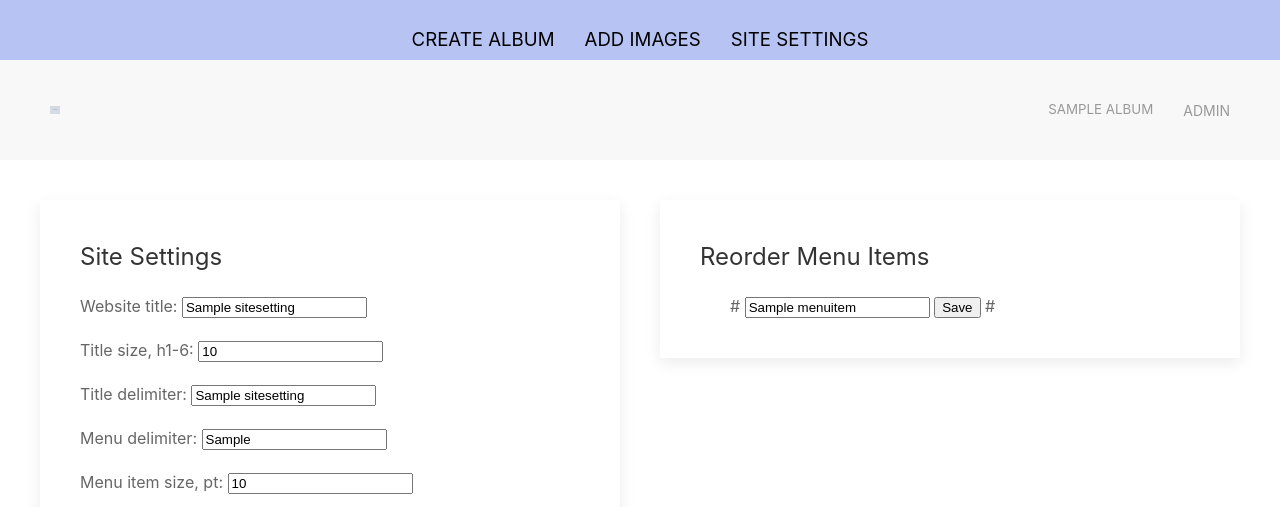
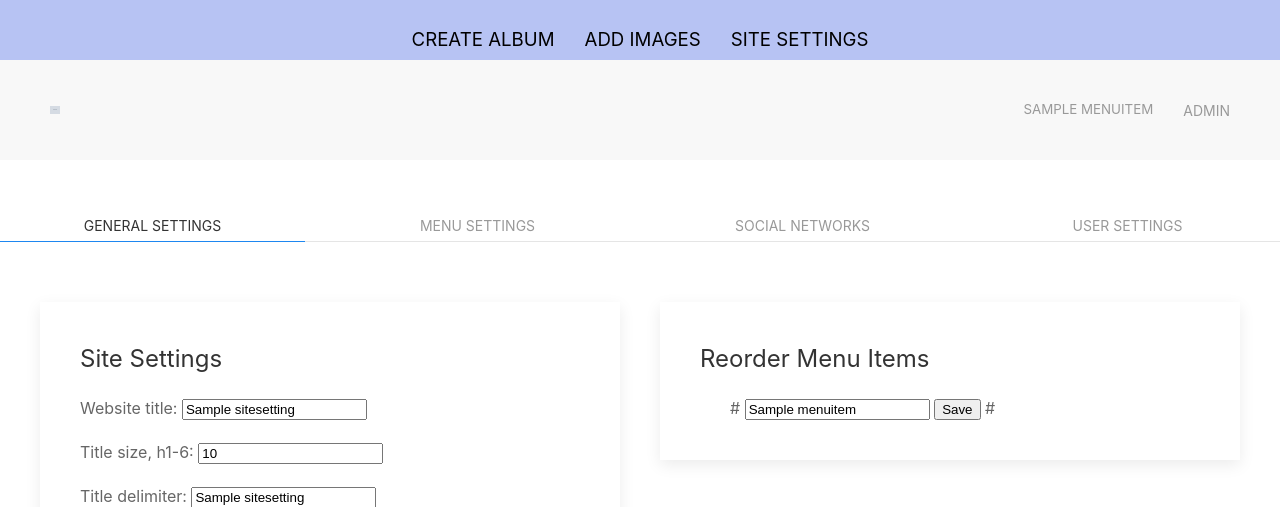
Before and after one commit to endlessnights/photogallery, a Django app: page /sys/settings in a window 1280 px wide. Shown: the top 507 px of the page. Run offline with Django 3.2, Linux system fonts and the light colour scheme; a user stored in the database is signed in; tables that the repository leaves empty hold one stand-in row (values such as "Sample post"); grey boxes marked "Sample" are stand-in pictures; some libraries are stand-ins or nearby versions.

Commit message:
Changed Menu design and added Privilege and status option to Menu items

```diff
--- a/core/smartgallery/forms.py
+++ b/core/smartgallery/forms.py
@@ -38,7 +38,8 @@ class CreateAlbumView(forms.ModelForm):
             'status',
         ]
 
-class AddSocialForm(forms.ModelForm):
+
+class SocialForm(forms.ModelForm):
     class Meta:
         model = SocialLinks
         fields = [
--- a/core/smartgallery/models.py
+++ b/core/smartgallery/models.py
@@ -161,6 +161,7 @@ class MenuItem(models.Model):
     album = models.OneToOneField('Album', on_delete=models.CASCADE)
     name = models.CharField(max_length=120)
     order = models.PositiveIntegerField(default=0)
+    privilege = models.BooleanField(verbose_name='Menu title privilege', default=False)
     status = models.BooleanField(verbose_name='Visibility', default=True)
 
     class Meta:
--- a/core/smartgallery/templates/front/base.html
+++ b/core/smartgallery/templates/front/base.html
@@ -38,9 +38,11 @@
                 <div class="uk-navbar-right">
                     <ul class="uk-navbar-nav">
                         {% for item in menu_items %}
-                        <li><a style="font-size:{{settings.menu_items_size}}pt;" href="/{{ item.album.slug }}">{{ item.album.name|upper }}</a></li>
+                        {% if item.status %}
+                        <li><a style="font-size:{{settings.menu_items_size}}pt;" href="/{{ item.album.slug }}">{% if item.privilege %}{{ item.name|upper }}{% else %}{{ item.album.name }}{% endif %}</a></li>
                         {% if not forloop.last %}
                         <li><a style="font-size:18pt;">{{settings.menu_delimiter}}</a></li>
+                        {% endif %}
                         {% endif %}
                         {% endfor %}
                         {% if settings.show_about_page %}
--- a/core/smartgallery/templates/front/site_settings.html
+++ b/core/smartgallery/templates/front/site_settings.html
@@ -1,10 +1,15 @@
 {% extends 'front/base.html' %}
 {% block content %}
 {% if user.is_authenticated %}
-<title>Site Settings | {{settings.title}}</title>
-<link rel="stylesheet" href="https://code.jquery.com/ui/edit_album.13.0/themes/base/jquery-ui.css">
-<script src="https://code.jquery.com/jquery-3.6.0.min.js"></script>
-<script src="https://code.jquery.com/ui/1.13.0/jquery-ui.min.js"></script>
+<title>General Settings | {{settings.title}}</title>
+<div style="margin-top:50px;">
+    <ul class="uk-child-width-expand uk-tab">
+        <li class="uk-active"><a href="{% url 'site_settings' %}">General settings</a></li>
+        <li><a href="{% url 'menu_settings' %}">Menu settings</a></li>
+        <li><a href="#">Social networks</a></li>
+        <li><a href="#">User settings</a></li>
+    </ul>
+</div>
 <div class="uk-child-width-expand@s uk-text-center" uk-grid style="padding: 40px;">
     <div>
         <div class="uk-card uk-card-default uk-card-body" style="text-align: left;">
@@ -33,60 +38,6 @@
         </div>
     </div>
 </div>
-<script>
-        $(function() {
-            $("#menu-items").sortable();
-
-            // Add event listener for the "Save" button clicks
-            $(".save-button").on("click", function() {
-                var itemId = $(this).data("menu-item-id");
-                var newName = $(this).siblings(".item-name").val();
-
-                // Send the updated name to the server-side using AJAX
-                $.ajax({
-                    type: "POST",
-                    url: "{% url 'update_menu_item_name' %}",
-                    data: {
-                        "item_id": itemId,
-                        "new_name": newName,
-                        "csrfmiddlewaretoken": "{{ csrf_token }}"
-                    },
-                    success: function(response) {
-                        // Handle the success response, if needed
-                        console.log(response);
-                    },
-                    error: function(error) {
-                        // Handle the error response, if needed
-                        console.error(error);
-                    }
-                });
-            });
-        });
-    </script>
-<script>
-$(function() {
-            $("#menu-items").sortable({
-                update: function(event, ui) {
-                    var newOrder = $(this).sortable('toArray', { attribute: 'data-menu-item-id' });
-
-                    $.ajax({
-                        type: 'POST',
-                        url: '{% url 'update_menu_order' %}',
-                        data: {
-                            'new_order': newOrder,
-                            'csrfmiddlewaretoken': '{{ csrf_token }}'
-                        },
-                        success: function() {
-                            // You may choose to handle success response if needed.
-                        },
-                        error: function() {
-                            // You may choose to handle error response if needed.
-                        }
-                    });
-                }
-            });
-        });
-</script>
 {% endif %}
 {% endblock %}
 {% block copyright %}
--- a/core/smartgallery/urls.py
+++ b/core/smartgallery/urls.py
@@ -15,6 +15,7 @@ urlpatterns = [
     path('sys/change_album/<int:photo_id>/<int:album_id>', views.change_album, name='change_album'),
     path('sys/images/<int:image_id>/change_visibility', views.change_visibility, name='change_visibility'),
     path('sys/settings', views.site_settings, name='site_settings'),
+    path('sys/menu_settings', views.menu_settings, name='menu_settings'),
     path('sys/update_menu_order/', views.update_menu_order, name='update_menu_order'),
     path('sys/update_menu_item_name/', views.update_menu_item_name, name='update_menu_item_name'),
     path('sys/add_social/', views.add_social, name='add_social'),
--- a/core/smartgallery/views.py
+++ b/core/smartgallery/views.py
@@ -3,7 +3,7 @@ from django.views.decorators.http import require_POST
 from django.shortcuts import render, redirect, get_object_or_404
 from django.http import JsonResponse, HttpResponse
 import json
-from .forms import SiteSettingsForm, CreateAlbumView, EditAlbumForm, EditAboutForm, AddSocialForm
+from .forms import SiteSettingsForm, CreateAlbumView, EditAlbumForm, EditAboutForm, SocialForm
 from .models import SiteSettings, Album, Image, MenuItem, SocialLinks, AboutPage
 
 
@@ -20,8 +20,17 @@ def site_settings(request):
 
     return render(request, 'front/site_settings.html', {
         'form': form,
-        'menu_items': menu_items,
+        "menu_items": menu_items,
         'settings': settings,
+    })
+
+
+def menu_settings(request):
+    settings = SiteSettings.objects.first()
+    menu_items = MenuItem.objects.order_by('order')
+    return render(request, 'front/menu_settings.html', {
+                  "menu_items": menu_items,
+                  "settings": settings,
     })
 
 
@@ -43,9 +52,23 @@ def update_menu_order(request):
 def update_menu_item_name(request):
     item_id = request.POST.get("item_id")
     new_name = request.POST.get("new_name")
+    new_privilege = request.POST.get("privilege")
+    new_status = request.POST.get("status")
+    if new_privilege == "true":
+        new_privilege = True
+    else:
+        new_privilege = False
+    if new_status == "true":
+        new_status = True
+    else:
+        new_status = False
     try:
         menu_item = MenuItem.objects.get(id=item_id)
         menu_item.name = new_name
+        menu_item.save()
+        menu_item.privilege = new_privilege
+        menu_item.save()
+        menu_item.status = new_status
         menu_item.save()
         return JsonResponse({"status": "success", "message": "Menu item name updated successfully."})
     except MenuItem.DoesNotExist:
@@ -65,12 +88,12 @@ def add_social(request):
     settings = SiteSettings.objects.first()
     menu_items = MenuItem.objects.all()
     if request.method == "POST":
-        form = AddSocialForm(request.POST)
+        form = SocialForm(request.POST)
         if form.is_valid():
             form.save()
             return redirect('add_social')
     else:
-        form = AddSocialForm()
+        form = SocialForm()
 
     return render(request, 'front/add_social.html', {
         'form': form,
```
Also changed, not shown: core/smartgallery/templates/front/menu_settings.html (added, +95 -0 lines).
